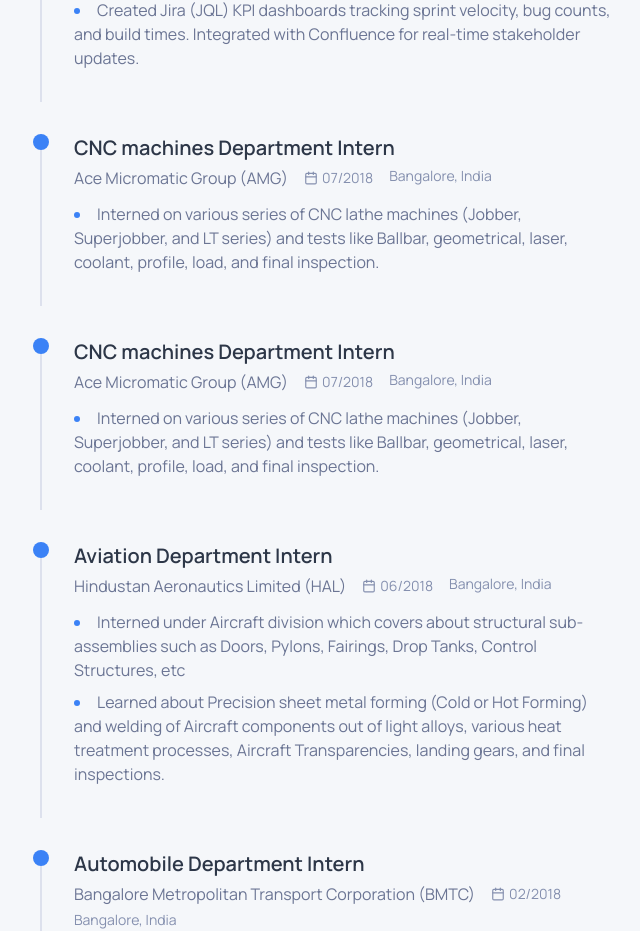
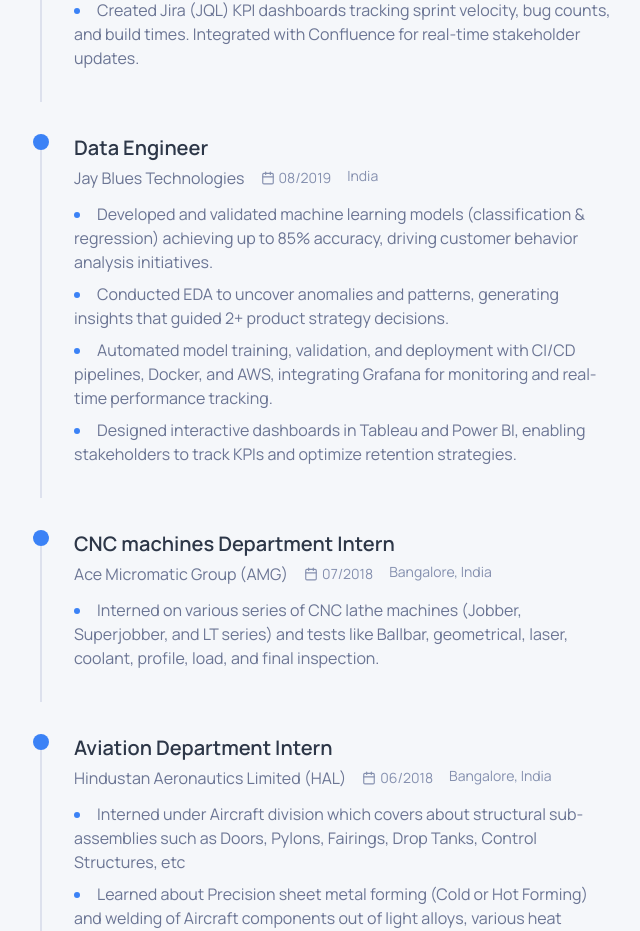
Before and after one commit to DarshanBakilanaRamesh/portfolio, a React (Vite) app: page / in a window 1280 px wide. Shown: the part 6069-7000 px from the top of the page, without its empty margins (0-640 px from the left). Built offline with nearby package versions, Linux system fonts and the light colour scheme.

Commit message:
Updated website content

```diff
--- a/src/components/Experience.jsx
+++ b/src/components/Experience.jsx
@@ -19,12 +19,15 @@
       ]
     },
     {
-      role: "CNC machines Department Intern",
-      company: "Ace Micromatic Group (AMG)",
-      duration: "07/2018",
-      location: "Bangalore, India",
+      role: "Data Engineer",
+      company: "Jay Blues Technologies",
+      duration: "08/2019",
+      location: "India",
       description: [
-        "Interned on various series of CNC lathe machines (Jobber, Superjobber, and LT series) and tests like Ballbar, geometrical, laser, coolant, profile, load, and final inspection.",
+        "Developed and validated machine learning models (classification & regression) achieving up to 85% accuracy, driving customer behavior analysis initiatives.",
+        "Conducted EDA to uncover anomalies and patterns, generating insights that guided 2+ product strategy decisions.",
+        "Automated model training, validation, and deployment with CI/CD pipelines, Docker, and AWS, integrating Grafana for monitoring and real-time performance tracking.",
+        "Designed interactive dashboards in Tableau and Power BI, enabling stakeholders to track KPIs and optimize retention strategies.",
       ]
     },
     {
```
